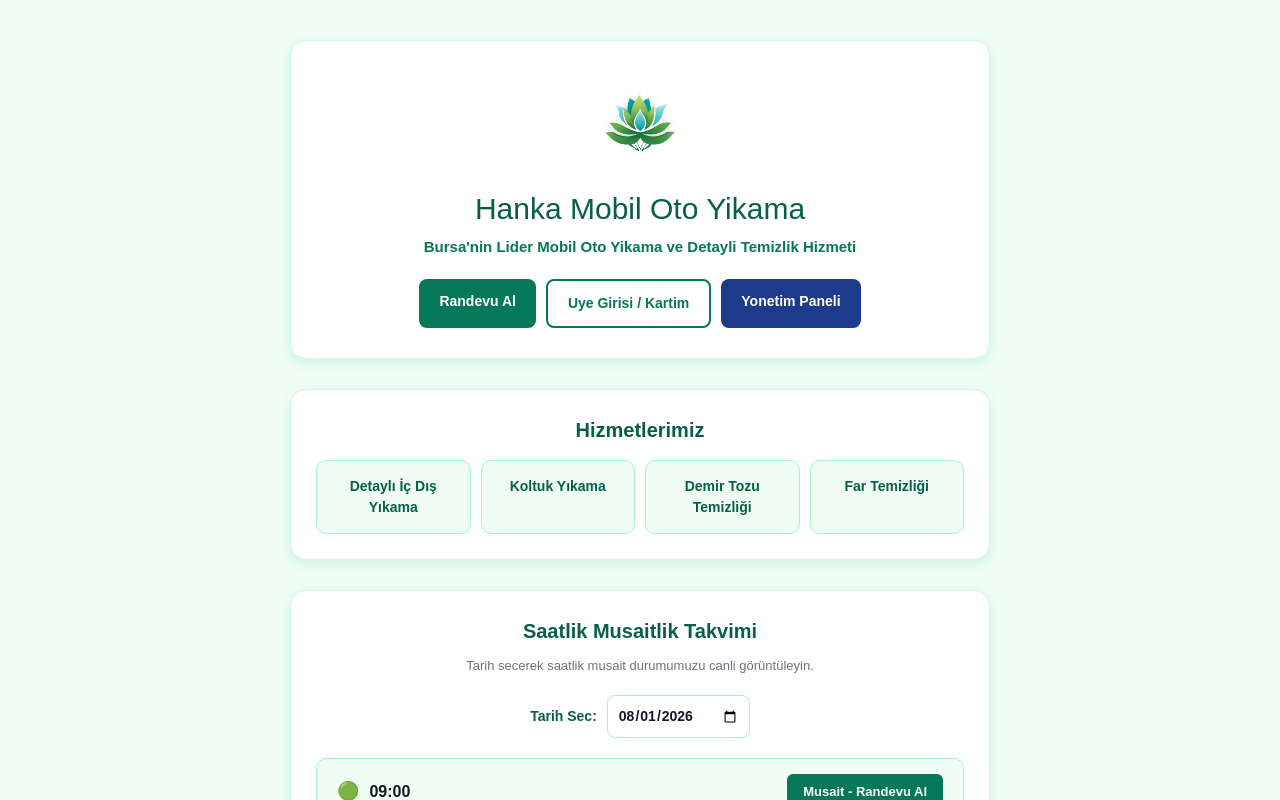
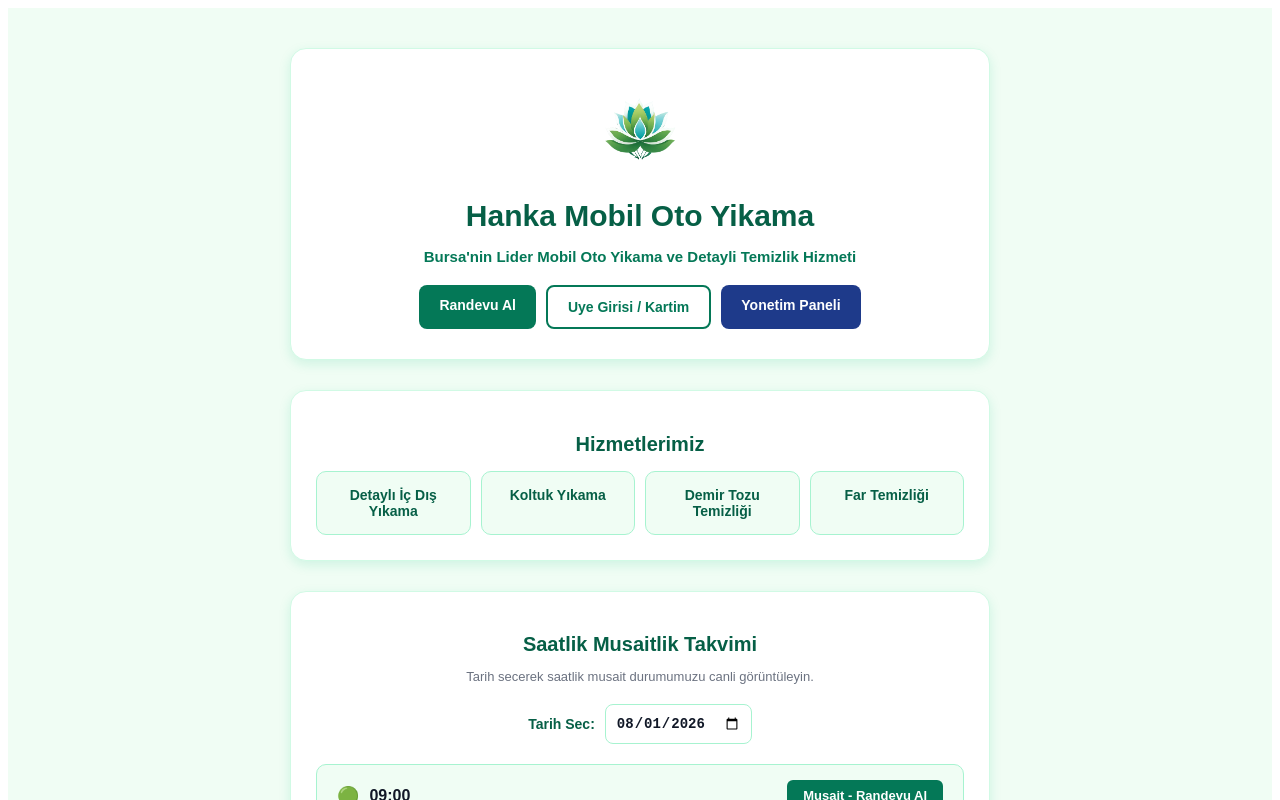
Before and after one commit to oguzhhankara/hanka-mobil-web, a Next.js app: page / in a window 1280 px wide. Shown: the top 800 px of the page. Built offline with nearby package versions, Linux system fonts and the light colour scheme; no server answers; the database is empty.

Commit message:
Update layout.tsx

```diff
--- a/app/layout.tsx
+++ b/app/layout.tsx
@@ -1,33 +1,21 @@
 import type { Metadata } from "next";
-import { Geist, Geist_Mono } from "next/font/google";
-import "./globals.css";
-
-const geistSans = Geist({
-  variable: "--font-geist-sans",
-  subsets: ["latin"],
-});
-
-const geistMono = Geist_Mono({
-  variable: "--font-geist-mono",
-  subsets: ["latin"],
-});
 
 export const metadata: Metadata = {
-  title: "Create Next App",
-  description: "Generated by create next app",
+  title: "Hanka Mobil - Oto Yıkama Randevu",
+  description: "Hanka Mobil Oto Yıkama Yönetim ve Randevu Sistemi",
+  icons: {
+    icon: "/logo.png", // public klasöründeki logon hem sekme simgesi hem logo olacak
+  },
 };
 
 export default function RootLayout({
   children,
-}: Readonly<{
+}: {
   children: React.ReactNode;
-}>) {
+}) {
   return (
-    <html
-      lang="en"
-      className={`${geistSans.variable} ${geistMono.variable} h-full antialiased`}
-    >
-      <body className="min-h-full flex flex-col">{children}</body>
+    <html lang="tr">
+      <body>{children}</body>
     </html>
   );
 }
```
